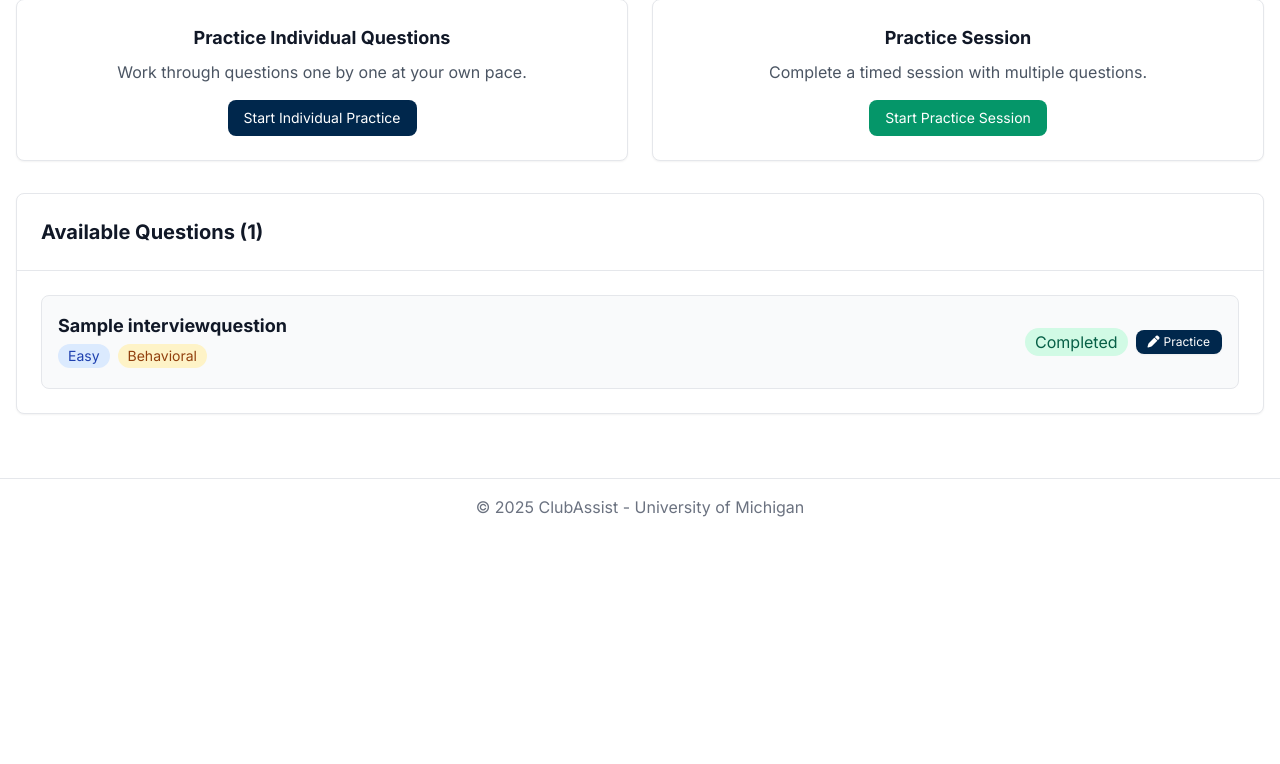
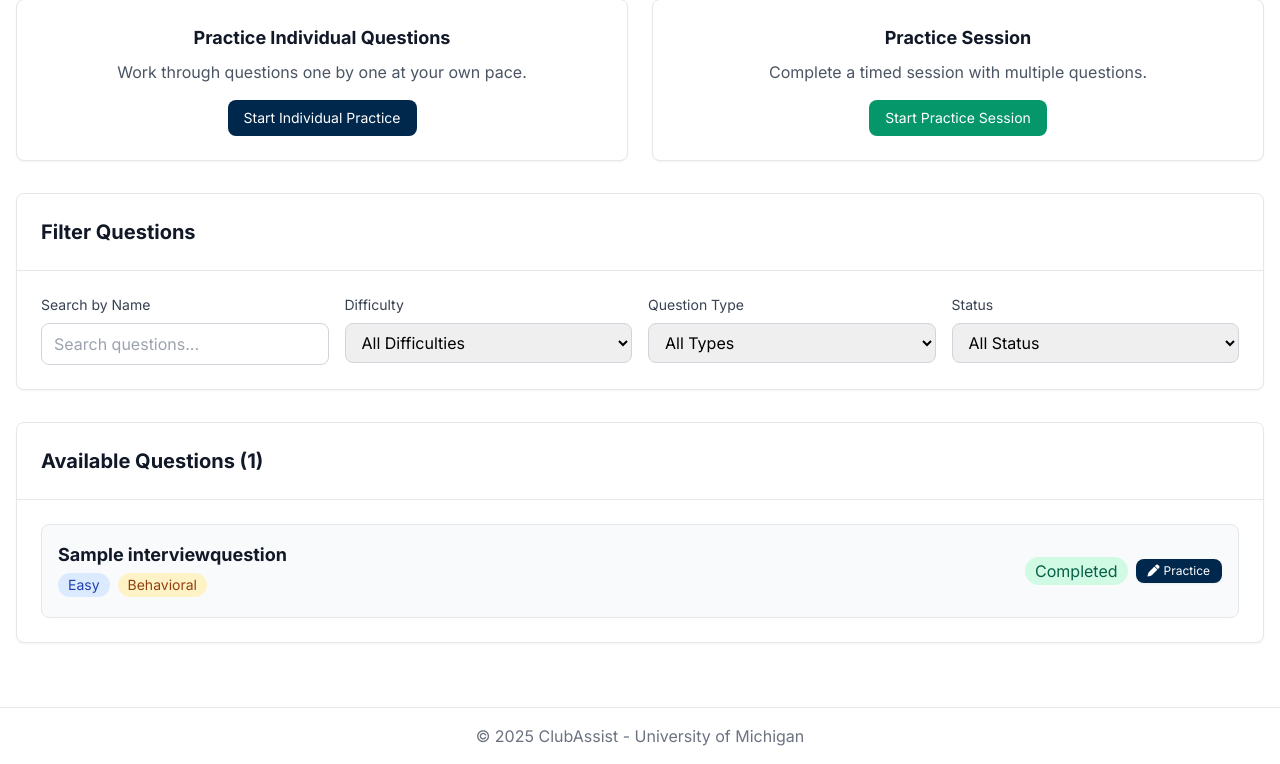
Before and after one commit to LBJANU/ClubAssist, a Django app: page /clubs/prep/1/ in a window 1280 px wide. Shown: the part 359-1123 px from the top of the page. Before the commit the page ends 876 px from the top, so only its background shows below. Run offline with Django 5.2, Linux system fonts and the light colour scheme; a user stored in the database is signed in; tables that the repository leaves empty hold one stand-in row (values such as "Sample post"); data that the repository does not hold is empty; some libraries are stand-ins or nearby versions.

Commit message:
filtering logic going up. Main things of notice: - All of filtering uses hx-swap innerHTML to swap current questions-list - Each filter uses hx-include to ensure request is sending all filtering data not just current change - Filters are passed in context so that pagination can see them and add them to the url so that next objects are only filtered ones

```diff
--- a/interviews/views.py
+++ b/interviews/views.py
@@ -14,8 +14,41 @@ from django.core.paginator import Paginator, EmptyPage, PageNotAnInteger
 def club_prep(request, club_id):
     club = get_object_or_404(Club, id=club_id)
 
+    # Get filter parameters
+    difficulty = request.GET.get('difficulty', '')
+    question_type = request.GET.get('question_type', '')
+    name_search = request.GET.get('name_search', '')
+    status = request.GET.get('status', '')
+
     # Get all questions for this club
     questions = InterviewQuestion.objects.filter(club_connections__club=club)
+
+    # Apply filters
+    if difficulty:
+        questions = questions.filter(difficulty=difficulty)
+    if question_type:
+        questions = questions.filter(question_type=question_type)
+    if name_search:
+        questions = questions.filter(title__icontains=name_search)
+
+    # Get user's progress for status filtering
+    user_progress = UserInterviewProgress.objects.filter(
+        user=request.user,
+        question__in=questions,
+        club=club
+    )
+
+    # Apply status filter
+    if status:
+        if status == 'completed':
+            completed_question_ids = user_progress.filter(completed=True).values_list('question_id', flat=True)
+            questions = questions.filter(id__in=completed_question_ids)
+        elif status == 'attempted':
+            attempted_question_ids = user_progress.filter(attempted=True).values_list('question_id', flat=True)
+            questions = questions.filter(id__in=attempted_question_ids)
+        elif status == 'not_started':
+            attempted_question_ids = user_progress.filter(attempted=True).values_list('question_id', flat=True)
+            questions = questions.exclude(id__in=attempted_question_ids)
 
     # Pagination setup
     page = request.GET.get('page', 1)
@@ -59,6 +92,13 @@ def club_prep(request, club_id):
         'attempted_questions': attempted_questions,
         'completed_questions': completed_questions,
         'recent_sessions': recent_sessions,
+        # Add filter values to context
+        'current_filters': {
+            'difficulty': difficulty,
+            'question_type': question_type,
+            'name_search': name_search,
+            'status': status,
+        }
     }
 
     # HTMX support: return only the questions list partial if HX-Request header is present
--- a/templates/interviews/_questions_list.html
+++ b/templates/interviews/_questions_list.html
@@ -30,7 +30,7 @@
     </div>
     {% if questions_page.has_next %}
         <div
-            hx-get="?page={{ questions_page.next_page_number }}"
+            hx-get="?page={{ questions_page.next_page_number }}{% if current_filters.difficulty %}&difficulty={{ current_filters.difficulty }}{% endif %}{% if current_filters.question_type %}&question_type={{ current_filters.question_type }}{% endif %}{% if current_filters.name_search %}&name_search={{ current_filters.name_search }}{% endif %}{% if current_filters.status %}&status={{ current_filters.status }}{% endif %}"
             hx-trigger="revealed"
             hx-swap="afterend"
             hx-target="#questions-list"
--- a/templates/interviews/prep.html
+++ b/templates/interviews/prep.html
@@ -82,6 +82,76 @@
     </div>
     {% endif %}
 
+    <!-- Filter Questions -->
+    <div class="bg-white rounded-lg shadow-sm border border-gray-200 mb-8">
+        <div class="p-6 border-b border-gray-200">
+            <h2 class="text-xl font-semibold text-gray-900">Filter Questions</h2>
+        </div>
+        <div class="p-6">
+            <div class="grid grid-cols-1 md:grid-cols-2 lg:grid-cols-4 gap-4">
+                <div>
+                    <label class="block text-sm font-medium text-gray-700 mb-2">Search by Name</label>
+                    <input type="text"
+                           name="name_search"
+                           placeholder="Search questions..."
+                           hx-get="{% url 'clubs:prep' club.id %}"
+                           hx-target="#questions-list"
+                           hx-swap="innerHTML"
+                           hx-trigger="keyup changed delay:500ms"
+                           hx-include="[name='difficulty'],[name='question_type'],[name='status']"
+                           class="w-full border border-gray-300 rounded-lg px-3 py-2 focus:outline-none focus:ring-2 focus:ring-michigan-blue">
+                </div>
+                <div>
+                    <label class="block text-sm font-medium text-gray-700 mb-2">Difficulty</label>
+                    <select name="difficulty"
+                            hx-get="{% url 'clubs:prep' club.id %}"
+                            hx-target="#questions-list"
+                            hx-swap="innerHTML"
+                            hx-trigger="change"
+                            hx-include="[name='name_search'],[name='question_type'],[name='status']"
+                            class="w-full border border-gray-300 rounded-lg px-3 py-2 focus:outline-none focus:ring-2 focus:ring-michigan-blue">
+                        <option value="">All Difficulties</option>
+                        <option value="easy">Easy</option>
+                        <option value="medium">Medium</option>
+                        <option value="hard">Hard</option>
+                    </select>
+                </div>
+                <div>
+                    <label class="block text-sm font-medium text-gray-700 mb-2">Question Type</label>
+                    <select name="question_type"
+                            hx-get="{% url 'clubs:prep' club.id %}"
+                            hx-target="#questions-list"
+                            hx-swap="innerHTML"
+                            hx-trigger="change"
+                            hx-include="[name='name_search'],[name='difficulty'],[name='status']"
+                            class="w-full border border-gray-300 rounded-lg px-3 py-2 focus:outline-none focus:ring-2 focus:ring-michigan-blue">
+                        <option value="">All Types</option>
+                        <option value="behavioral">Behavioral</option>
+                        <option value="technical">Technical</option>
+                        <option value="case_study">Case Study</option>
+                        <option value="brain_teaser">Brain Teaser</option>
+                        <option value="general">General</option>
+                    </select>
+                </div>
+                <div>
+                    <label class="block text-sm font-medium text-gray-700 mb-2">Status</label>
+                    <select name="status"
+                            hx-get="{% url 'clubs:prep' club.id %}"
+                            hx-target="#questions-list"
+                            hx-swap="innerHTML"
+                            hx-trigger="change"
+                            hx-include="[name='name_search'],[name='difficulty'],[name='question_type']"
+                            class="w-full border border-gray-300 rounded-lg px-3 py-2 focus:outline-none focus:ring-2 focus:ring-michigan-blue">
+                        <option value="">All Status</option>
+                        <option value="not_started">Not Started</option>
+                        <option value="attempted">Attempted</option>
+                        <option value="completed">Completed</option>
+                    </select>
+                </div>
+            </div>
+        </div>
+    </div>
+
     <!-- Available Questions -->
     <div class="bg-white rounded-lg shadow-sm border border-gray-200 mb-8">
         <div class="p-6 border-b border-gray-200">
```
